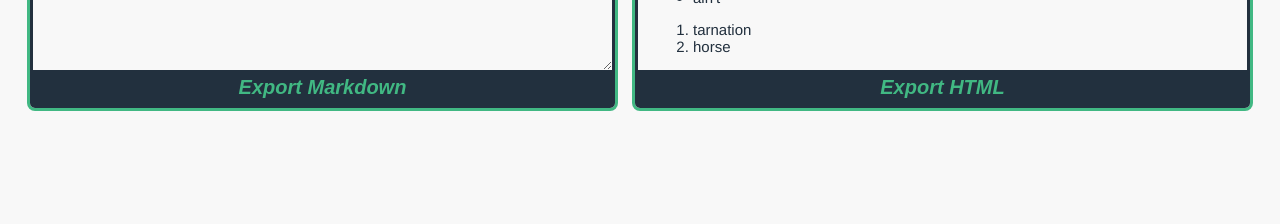
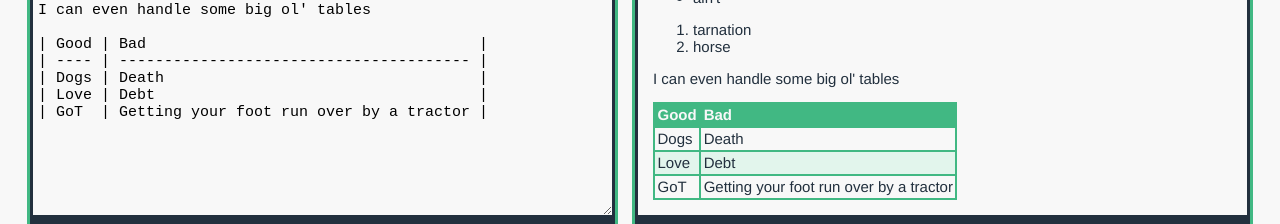
Before and after one commit to leeandher/md-prevuer, a Vue app: page / in a window 1280 px wide. Shown: the part 728-952 px from the top of the page. Before the commit the page ends 866 px from the top, so only its background shows below. Built offline with nearby package versions, Linux system fonts and the light colour scheme.

Commit message:
✨ Add table support

```diff
--- a/src/App.vue
+++ b/src/App.vue
@@ -117,4 +117,20 @@ hr {
   height: 0px;
   border: 1px solid var(--green);
 }
+table {
+  border-collapse: collapse;
+}
+table,
+th,
+td {
+  border: 2px solid var(--green);
+  padding: 0.25rem;
+}
+tr:nth-child(even) {
+  background: var(--honeydew);
+}
+th {
+  background: var(--green);
+  color: var(--light);
+}
 </style>
--- a/src/assets/constants.js
+++ b/src/assets/constants.js
@@ -30,6 +30,15 @@ I can even do lists properly, like this one of cowboy words
 - ain't
 1. tarnation
 2. horse
+
+I can even handle some big ol' tables
+
+| Good | Bad                                     |
+| ---- | --------------------------------------- |
+| Dogs | Death                                   |
+| Love | Debt                                    |
+| GoT  | Getting your foot run over by a tractor |
+
 `;
 export const htmlDownloadStart = `
 <!DOCTYPE html>
@@ -96,6 +105,22 @@ export const htmlDownloadEnd = `
     height: 0px;
     border: 1px solid var(--green);
   }
+  table {
+    border-collapse: collapse;
+  }
+  table,
+  th,
+  td {
+    border: 2px solid var(--green);
+    padding: 0.25rem;
+  }
+  tr:nth-child(even) {
+    background: var(--honeydew);
+  }
+  th {
+    background: var(--green);
+    color: var(--light);
+  }
 </style>
 </html>
 `;
```
